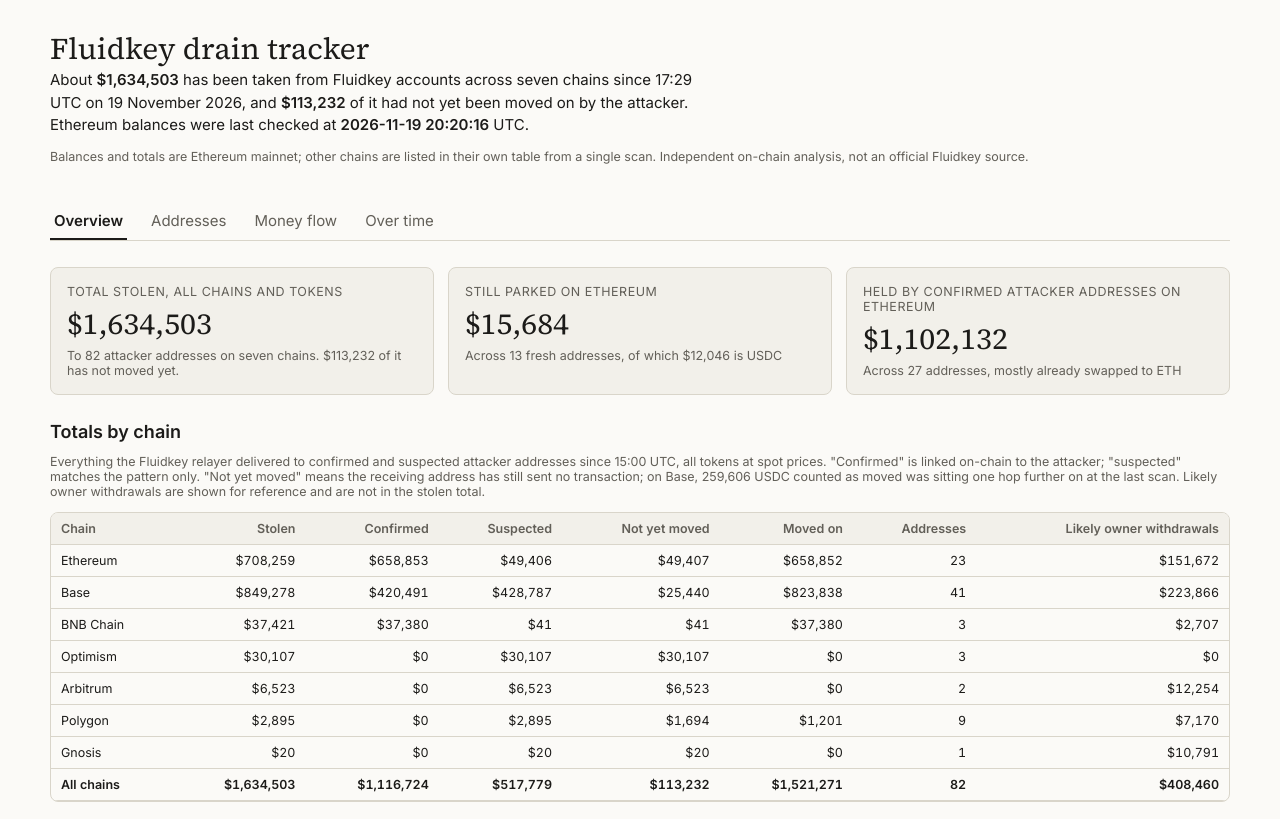
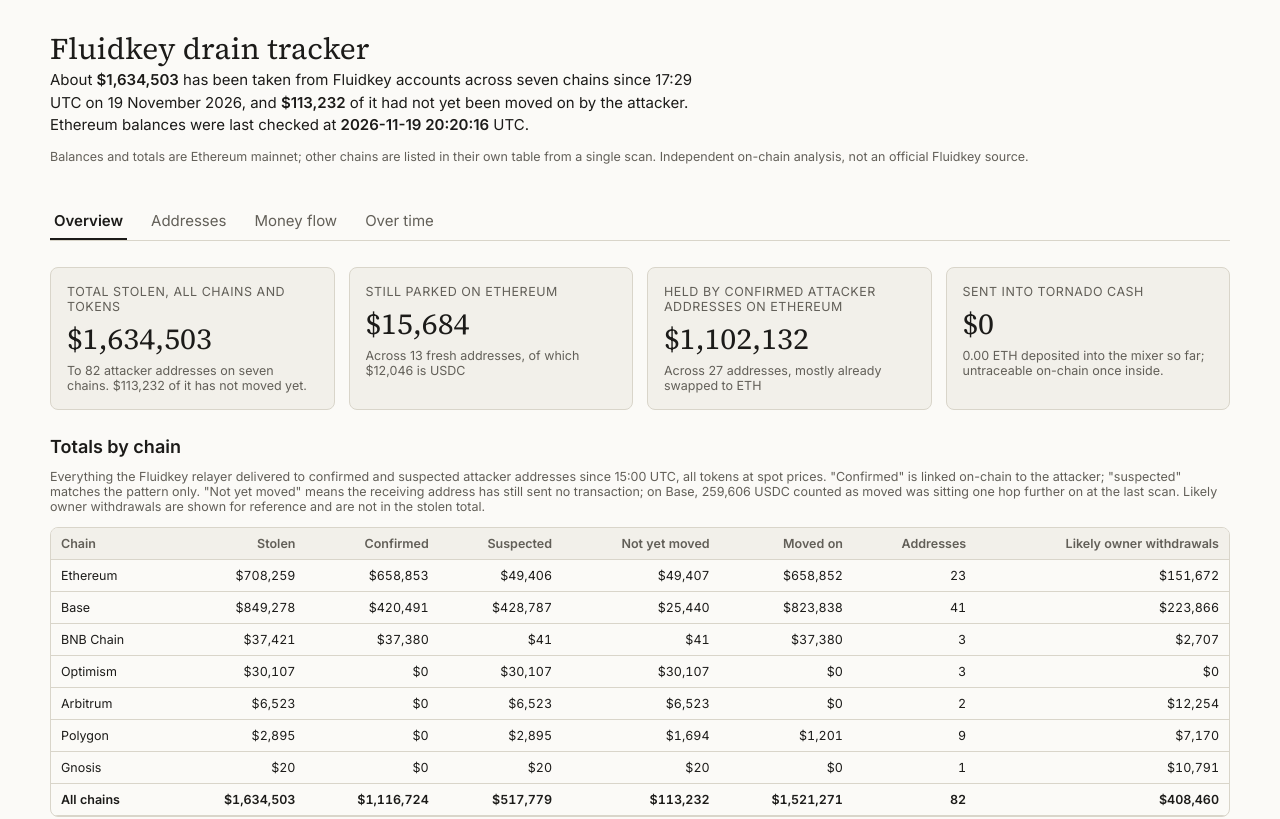
Before and after one commit to pepebndc/fluidkey-drain-tracker, a plain HTML site: page index.html in a window 1280 px wide. Shown: the top 819 px of the page. Drawn offline with nearby package versions, Linux system fonts and the light colour scheme.

Commit message:
Treat Tornado Cash as one destination and add a mixer total
Co-Authored-By: Claude Opus 5.5 <noreply@anthropic.com>

```diff
--- a/index.html
+++ b/index.html
@@ -16,6 +16,7 @@ html,body{margin:0;background:var(--color-bg);color:var(--color-fg);font-family:
 #dash-root{max-width:1180px;margin:0 auto;padding-block:28px 60px;padding-left:max(16px,env(safe-area-inset-left,0px));padding-right:max(16px,env(safe-area-inset-right,0px))}
 [hidden]{display:none!important}
 .site-foot{margin-top:28px;color:var(--color-fg-muted);font-size:12.5px;line-height:1.5}
+
 
 
 
@@ -83,6 +84,7 @@ html,body{margin:0;background:var(--color-bg);color:var(--color-fg);font-family:
     <div class="fk-tile" id="tile-total"><span class="fk-tile-label">Total stolen, all chains and tokens</span><span class="fk-big" data-draw="totalAll" data-source="summary" data-field="total_stolen_all" data-row="0">—</span><span class="fk-muted">To <span data-draw="totalAddrs" data-source="summary" data-field="total_addresses_all" data-row="0">—</span> attacker addresses on seven chains. <span data-draw="totalParked" data-source="summary" data-field="total_parked_all" data-row="0">—</span> of it has not moved yet.</span></div>
     <div class="fk-tile" id="tile-parked"><span class="fk-tile-label">Still parked on Ethereum</span><span class="fk-big" data-draw="parkedUsd" data-source="summary" data-field="parked_usd" data-row="0">—</span><span class="fk-muted">Across <span data-draw="parkedN" data-source="summary" data-field="parked_n" data-row="0">—</span> fresh addresses, of which <span data-draw="parkedUsdc" data-source="summary" data-field="parked_usdc" data-row="0">—</span> is USDC</span></div>
     <div class="fk-tile" id="tile-attacker"><span class="fk-tile-label">Held by confirmed attacker addresses on Ethereum</span><span class="fk-big" data-draw="attackerUsd" data-source="summary" data-field="attacker_held_usd" data-row="0">—</span><span class="fk-muted">Across <span data-draw="attackerN" data-source="summary" data-field="attacker_n" data-row="0">—</span> addresses, mostly already swapped to ETH</span></div>
+    <div class="fk-tile" id="tile-tornado"><span class="fk-tile-label">Sent into Tornado Cash</span><span class="fk-big" data-draw="tornadoUsd" data-source="summary" data-field="tornado_usd" data-row="0">—</span><span class="fk-muted"><span data-draw="tornadoEth" data-source="summary" data-field="tornado_eth" data-row="0">—</span> ETH deposited into the mixer so far; untraceable on-chain once inside.</span></div>
   </section>
 
   <section id="bychain-section">
@@ -275,6 +277,8 @@ html,body{margin:0;background:var(--color-bg);color:var(--color-fg);font-family:
   });
   text('ledeTotal', function(r){ return usd0(r.total_stolen_all); });
   text('ledeParked', function(r){ return usd0(r.total_parked_all); });
+  text('tornadoUsd', function(r){ return usd0(+r.tornado_usd || 0); });
+  text('tornadoEth', function(r){ return d3.format(',.2f')(+r.tornado_eth || 0); });
   text('totalAll', function(r){ return usd0(r.total_stolen_all); });
   text('totalAddrs', function(r){ return n0(r.total_addresses_all); });
   text('totalParked', function(r){ return usd0(r.total_parked_all); });
```
